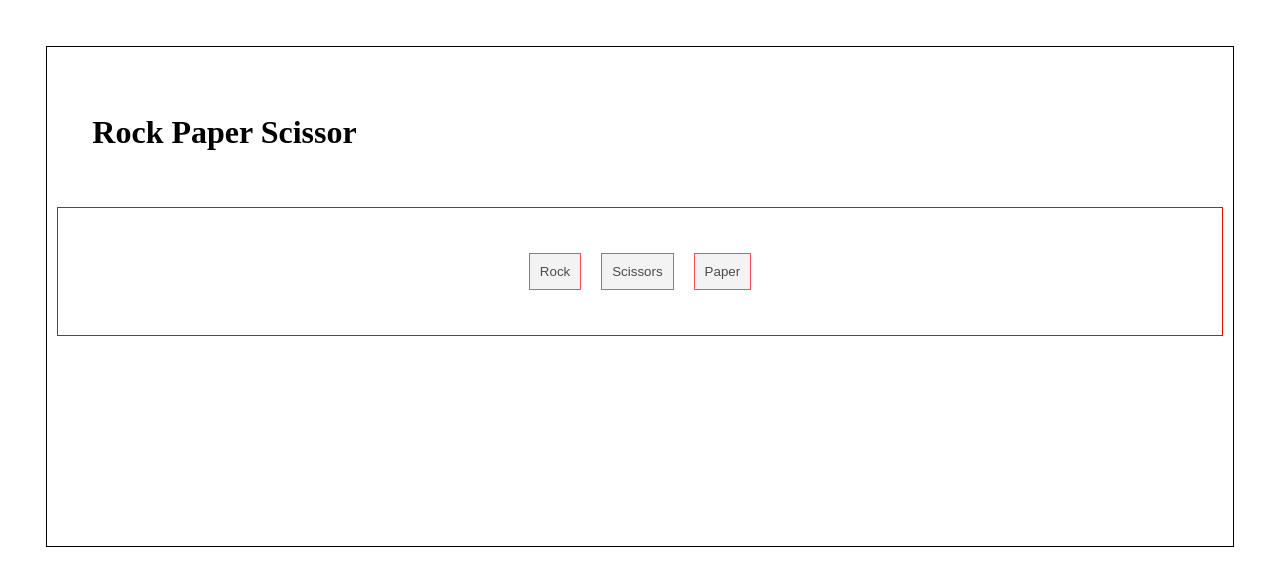
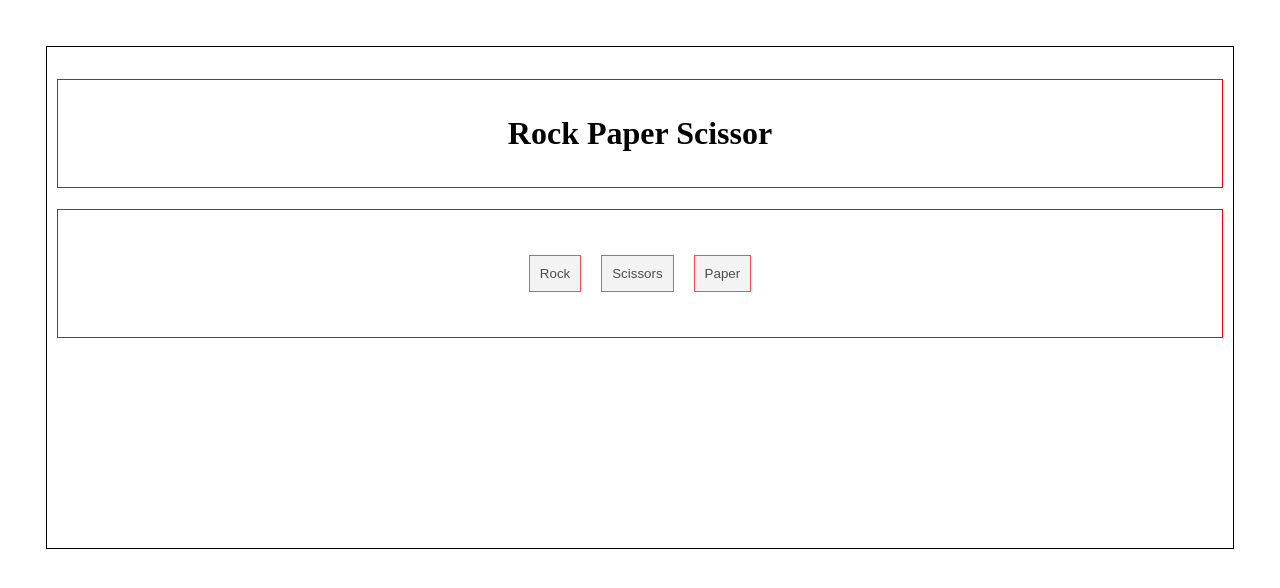
Before and after one commit to ahmed666916/rock-paper-scissors, a plain HTML site: page index.html in a window 1280 px wide. Drawn offline with Linux system fonts and the light colour scheme.

Commit message:
set text-align to center of h1 element

```diff
--- a/css/style.css
+++ b/css/style.css
@@ -1,5 +1,10 @@
 *{
     padding: 3%;
+}
+
+h1{
+    text-align: center;
+    border: 1px solid red;
 }
 
 .btn-container {
```
